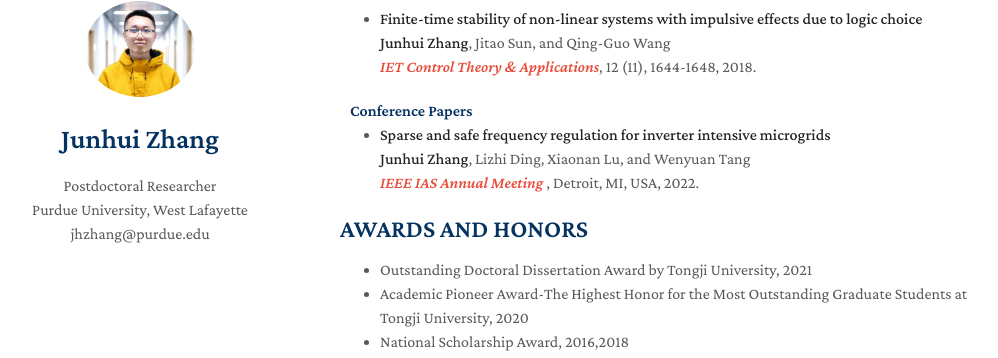
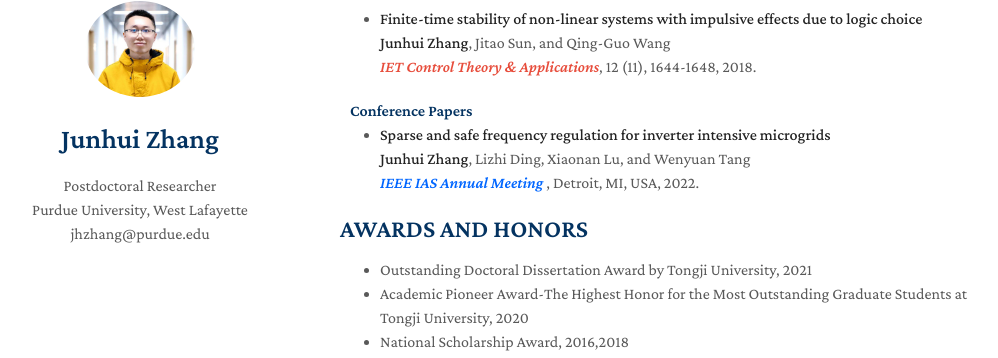
Before and after one commit to MrJUNHUIZHANG/Homepage, a Jekyll site: the page built from index.md, in a window 1280 px wide and 900 px high, scrolled down 1544 px. Shown: the part 83-441 px from the top of the window, without its empty margins (130-1128 px from the left). Built offline with Jekyll 4.4.1, drawn with Linux system fonts in a browser that asks for light colours; nearby versions of some CDN libraries; a style sheet for code colours, icons or effects is not loaded; our own code applies the rules of GitHub Pages for plain Markdown files.

Commit message:
Update index.md

```diff
--- a/index.md
+++ b/index.md
@@ -95,7 +95,7 @@ I have six years of research experience in the **control and optimization** fiel
   <br>
    **Junhui Zhang**, Lizhi Ding, Xiaonan Lu, and Wenyuan Tang
   <br>
-  <strong><i style="color:#e74d3c"> IEEE IAS Annual Meeting </i></strong>, Detroit, MI, USA, 2022.
+  <strong><i style="color:#0066FF"> IEEE IAS Annual Meeting </i></strong>, Detroit, MI, USA, 2022.
   <br>
 
 ## AWARDS AND HONORS
```
